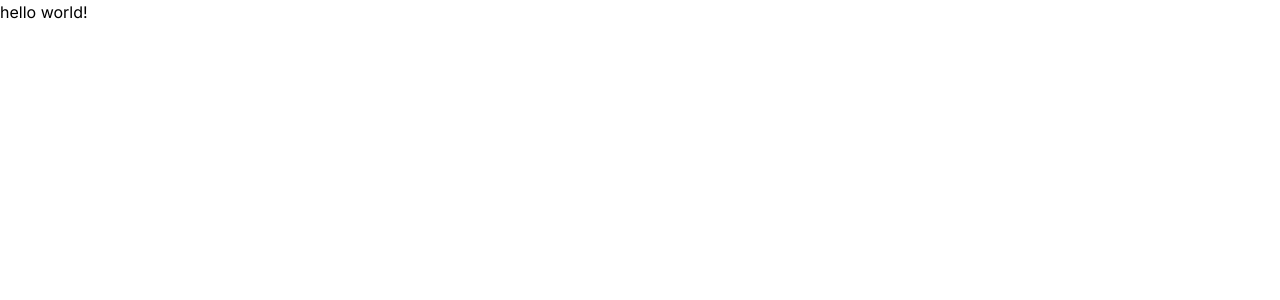
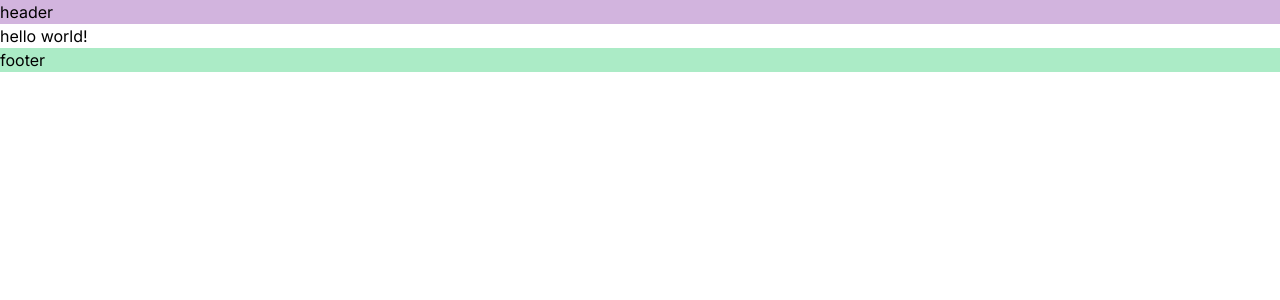
Before and after one commit to Sagarmallick/next14, a Next.js app: page / in a window 1280 px wide. Shown: the top 300 px of the page. Built offline with nearby package versions, Linux system fonts and the light colour scheme.

Commit message:
(commit-10):add layout by add header and footer it will reflect in all pages becaue it is an root layout

```diff
--- a/src/app/layout.tsx
+++ b/src/app/layout.tsx
@@ -16,7 +16,15 @@ export default function RootLayout({
 }>) {
   return (
     <html lang="en">
-      <body className={inter.className}>{children}</body>
+      <body style={{height:'100vh'}} className={inter.className}>
+        <header style={{backgroundColor:'#D2B4DE'}}>
+          <h1>header</h1>
+        </header>
+        {children}
+        <footer style={{background:'#ABEBC6'}}>
+          <h1>footer</h1>
+        </footer>
+        </body>
     </html>
   );
 }
```
